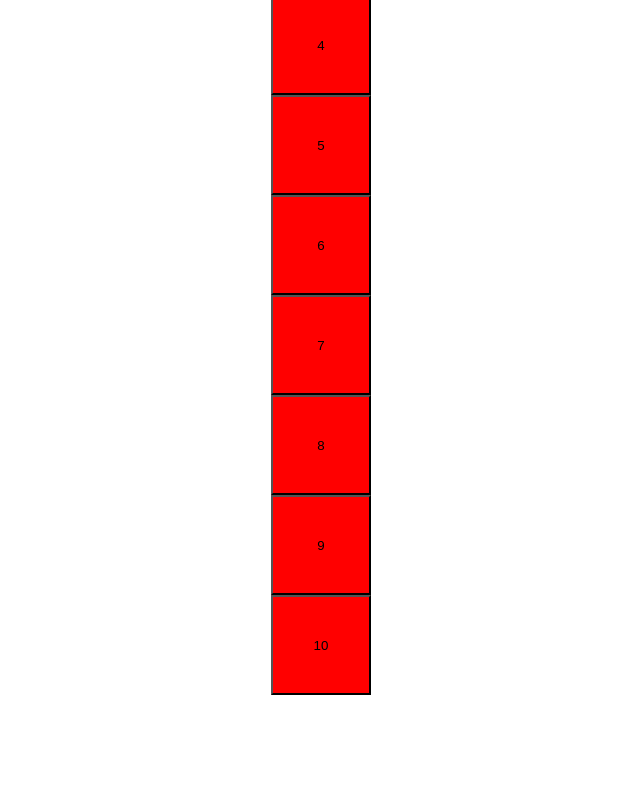
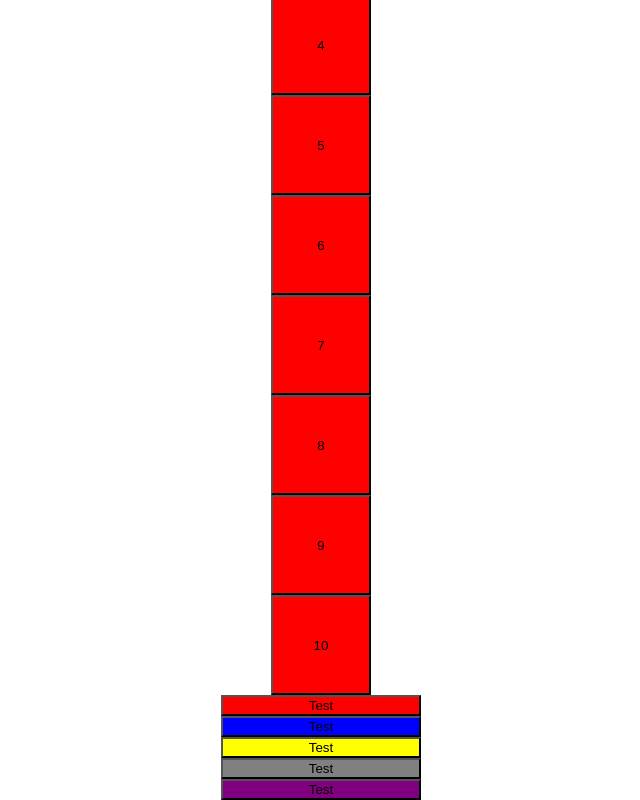
Before and after one commit to quest-academia/react-quest, a React (Create React App) app in the folder 04_react_component/class/: page / in a window 1280 px wide. Shown: the part 405-1205 px from the top of the page, without its empty margins (319-959 px from the left). Before the commit the page ends 1100 px from the top, so only its background shows below. Built offline with nearby package versions, Linux system fonts and the light colour scheme.

Commit message:
練習問題2

```diff
--- a/04_react_component/class/src/App.js
+++ b/04_react_component/class/src/App.js
@@ -1,17 +1,36 @@
 import './App.css';
-import RedButton from './components/training/RedButton'
+import RedButton from './components/training/RedButton';
+import BigButton from './components/training/BigButton';
 
 function App() {
-  // const test = 'testParam';
+  // 練習1 処理
   const domArray = [];
   for (let i=0; i <= 10; i +=1) {
     domArray.push(<RedButton buttonParam={i}/>);
   }
 
+  // 練習2 処理
+  const colorArray = ['red','blue','yellow','gray','purple'];
+  const domBigButtonArray = [];
+  for (let i=0; i < colorArray.length; i++) {
+    domBigButtonArray.push(
+      <BigButton
+        color={colorArray[i]}
+        width={'200px'}
+        text={'Test'}
+      />
+    )
+  }
+
   return (
     <div className="App">
       <header className="App-header">
+        {/* 練習1 出力 */}
         {domArray}
+
+        {/* 練習2 出力 */}
+        {domBigButtonArray}
+
       </header>
     </div>
   );
--- /dev/null
+++ b/04_react_component/class/src/components/training/BigButton.jsx
@@ -0,0 +1,16 @@
+import React from 'react';
+
+class BigButton extends React.Component {
+  render() {
+    return (
+      <button style={{
+        width: this.props.width,
+        backgroundColor: this.props.color
+      }}>
+        {this.props.text}
+      </button>
+    )
+  }
+}
+
+export default BigButton;
```
Also changed, not shown: 04_react_component/class/src/components/training/RedButton.jsx (line endings or trailing spaces).
